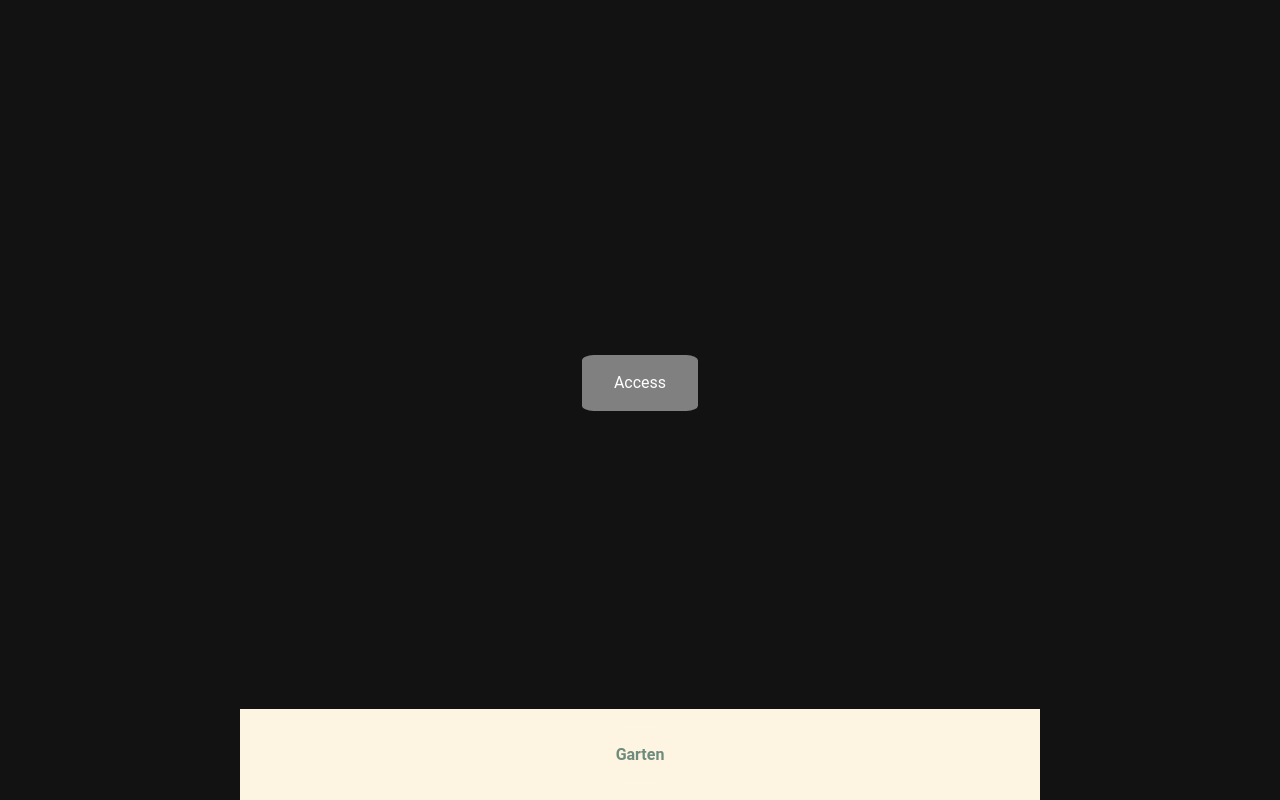
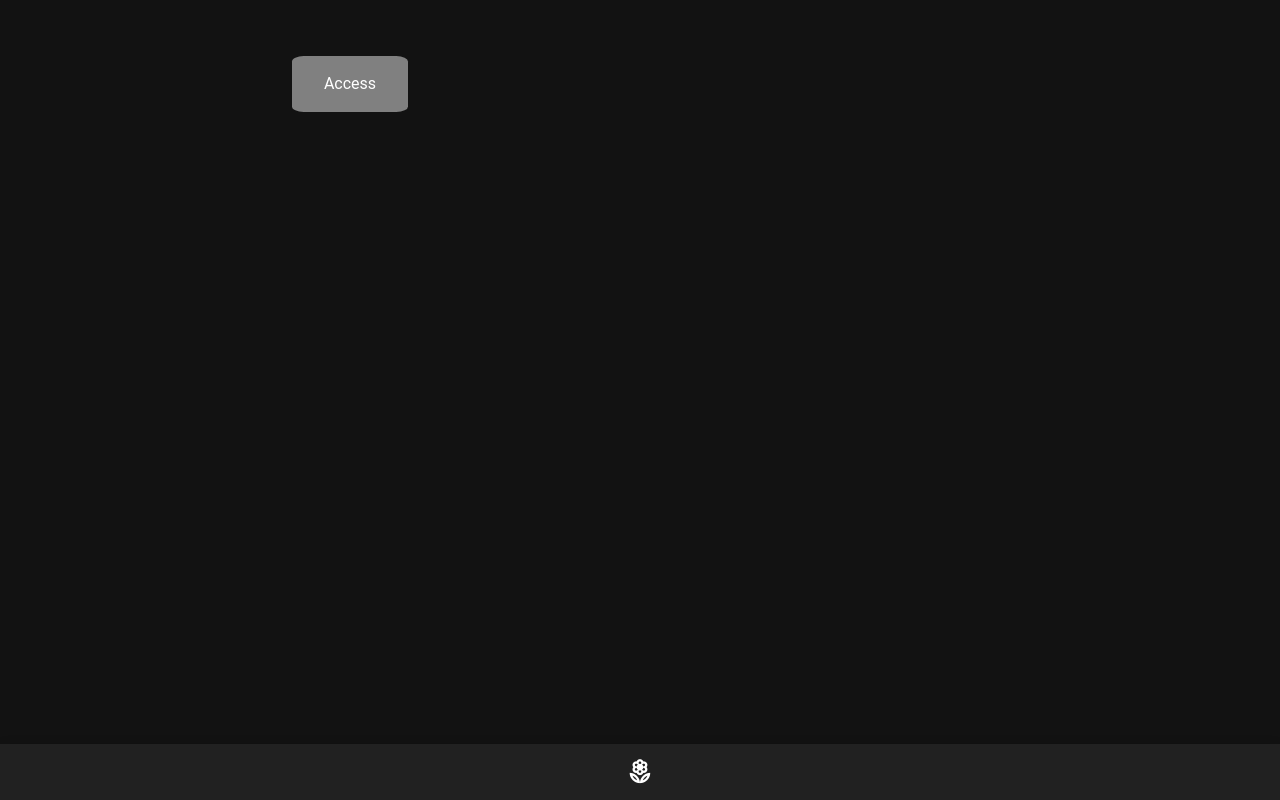
Before and after one commit to Aljodomo/plants-app, a Vue app in the folder hosting/: page /login in a window 1280 px wide. Built offline with nearby package versions, Linux system fonts and the light colour scheme.

Commit message:
feat: use vuetify nav bar and fix pwa

```diff
--- a/hosting/package.json
+++ b/hosting/package.json
@@ -22,6 +22,7 @@
     "chroma-js": "^2.4.2",
     "dayjs": "^1.11.13",
     "firebase": "^10.12.4",
+    "gsap": "^3.12.5",
     "pinia": "^2.1.7",
     "uuid": "^9.0.1",
     "vite-plugin-vuetify": "^2.0.4",
@@ -47,6 +48,7 @@
     "tailwindcss": "^3.4.1",
     "typescript": "~5.3.0",
     "vite": "^5.0.11",
+    "vite-plugin-pwa": "^0.20.5",
     "vue-tsc": "^1.8.27"
   }
 }
--- a/hosting/src/App.vue
+++ b/hosting/src/App.vue
@@ -1,11 +1,11 @@
 <script setup lang="ts">
 import { RouterView } from 'vue-router'
-import NavBar from './components/nav/NavBar.vue'
+import NavBar from "@/components/nav/NavBar.vue";
 </script>
 
 <template>
-  <div class="flex flex-col h-full justify-stretch">
-    <div class="overflow-auto flex-1 flex flex-col">
+  <v-layout class="">
+    <v-main>
     <RouterView v-slot="{ Component }">
       <template v-if="Component">
         <KeepAlive include="PlantsOverviewLoader">
@@ -13,9 +13,9 @@ import NavBar from './components/nav/NavBar.vue'
         </KeepAlive>
       </template>
     </RouterView>
-    </div>
-    <NavBar class=""></NavBar>
-  </div>
+    </v-main>
+    <NavBar></NavBar>
+  </v-layout>
 </template>
 
 <style scoped></style>
--- a/hosting/src/components/nav/NavBar.vue
+++ b/hosting/src/components/nav/NavBar.vue
@@ -1,23 +1,11 @@
 <template>
-  <div v-if="!isHome" class="flex justify-center bg-f-beige p-4 border-t border-t-gray-400">
-    <button
-      class="border py-4 px-5 rounded-full text-f-green border-gray-400 font-bold"
-      @click="goToHome"
-    >
-      Garten
-    </button>
-  </div>
+  <v-bottom-navigation >
+    <v-btn to="/plants">
+      <v-icon size="x-large">mdi-flower-outline</v-icon>
+    </v-btn>
+  </v-bottom-navigation>
 </template>
 
 <script setup lang="ts">
-import { computed } from 'vue'
-import { useRouter } from 'vue-router'
 
-const router = useRouter()
-
-const isHome = computed(() => router.currentRoute.value.name === 'plants')
-
-function goToHome() {
-  router.push('/plants')
-}
 </script>
--- a/hosting/src/router/index.ts
+++ b/hosting/src/router/index.ts
@@ -27,6 +27,7 @@ const router = createRouter({
     },
     {
       path: '/plants/:id',
+      name: "plant",
       component: PlantDetailsLoader
     },
     {
--- a/hosting/src/views/plant/PlantDetails.vue
+++ b/hosting/src/views/plant/PlantDetails.vue
@@ -1,5 +1,5 @@
 <script setup lang="ts">
-import { computed, onUnmounted, ref, watchEffect } from 'vue'
+import {computed, onMounted, onUnmounted, ref, watchEffect} from 'vue'
 import { useRoute, useRouter } from 'vue-router'
 import {
   deletePlant,
@@ -14,6 +14,7 @@ import PopupEditor from '@/views/plant/PopupEditor.vue'
 import dayjs from 'dayjs'
 import { deletePlantImage, uploadPlantImage } from '@/views/imageRepo'
 import { cachedBlobUrl } from '@/views/fileCache'
+import gsap from "gsap"
 
 const route = useRoute()
 const router = useRouter()
@@ -140,11 +141,31 @@ function deleteImage() {
     deletePlantImage(plantInfo.value)
   }
 }
+
+function goToHome() {
+  router.push('/plants')
+}
+
+const Timeings = {
+  slow: 1,
+  relaxed: 0.5,
+  medium: 0.3,
+  fast: 0.2,
+  veryFast: 0.1,
+}
+
+// onMounted(() => {
+//   gsap.timeline().from("#card", {
+//     duration: Timeings.relaxed,
+//     x: 300,
+//     ease: "power4.out",
+//   })
+// })
 </script>
 
 <template>
-  <v-card class="m-4 overflow-visible">
-    <v-img v-if="plantInfo.imageUrl" height="20vh" :src="cachedImageUrl" cover class="relative">
+  <v-card id="card" class="m-4">
+    <v-img id="img" v-if="plantInfo.imageUrl" height="20vh" :src="cachedImageUrl" cover class="relative">
       <v-toolbar color="transparent">
         <template v-slot:append>
           <v-btn
--- a/hosting/vite.config.ts
+++ b/hosting/vite.config.ts
@@ -3,7 +3,7 @@ import { fileURLToPath, URL } from 'node:url'
 import { defineConfig } from 'vite'
 import vue from '@vitejs/plugin-vue'
 import vuetify from "vite-plugin-vuetify";
-import {VitePWA} from "vite-plugin-pwa";
+import { VitePWA } from "vite-plugin-pwa";
 
 // https://vitejs.dev/config/
 export default defineConfig({
```
Also changed, not shown: 1 other file (tests, documents, lock files or other folders). Lines whose indentation alone changed are shown as unchanged.
